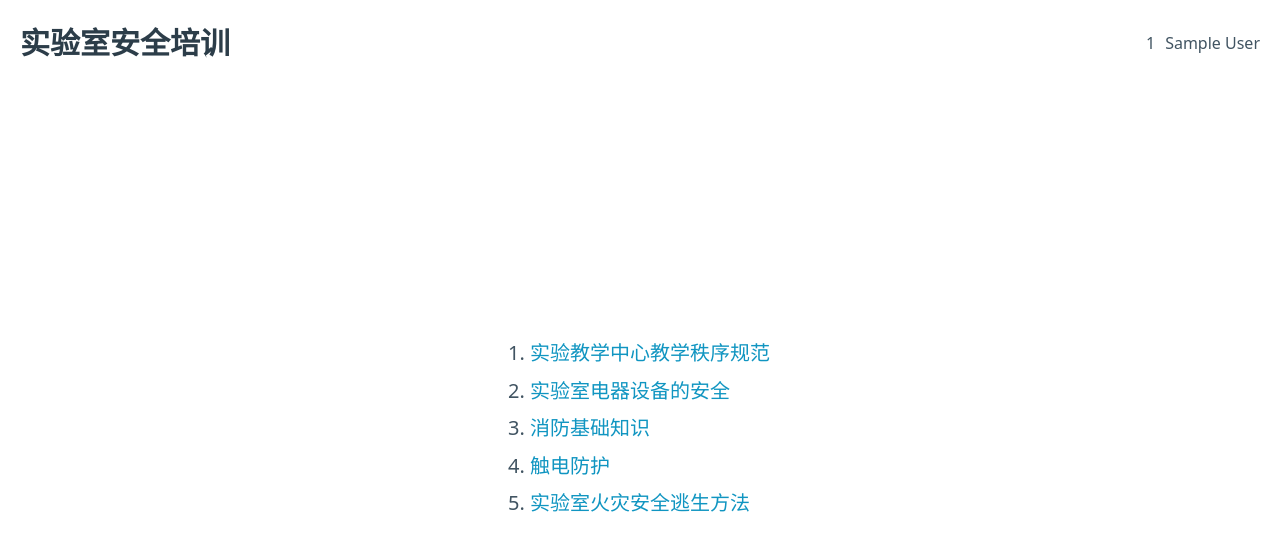
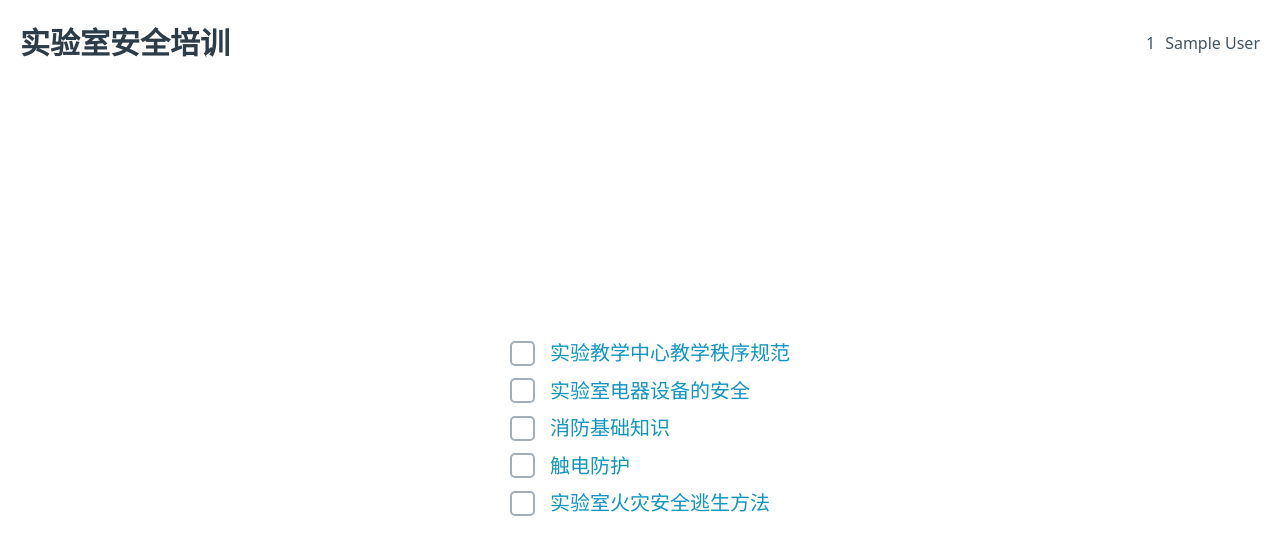
Before and after one commit to USTIL-bot/lab-safety, a Vue app: page /learn in a window 1280 px wide. Shown: the top 554 px of the page. Built offline with nearby package versions, Linux system fonts and the light colour scheme; sample sign-in values are in the browser's storage.

Commit message:
Beautify `ContentsView`

```diff
--- a/src/views/ContentsView.vue
+++ b/src/views/ContentsView.vue
@@ -14,10 +14,20 @@ const { allHasLearnt } = useLearnStore()
 </script>
 
 <template>
-  <ol>
+  <ul>
     <li v-for="[i, title] in contentsTitles.entries()" :key="i">
+      <input type="checkbox" :checked="allHasLearnt(i + 1)" @click.prevent="" />
       <RouterLink :to="`/learn/${i + 1}/1`">{{ title }}</RouterLink>
-      <div v-if="allHasLearnt(i + 1)">已学习</div>
     </li>
-  </ol>
+  </ul>
 </template>
+
+<style scoped>
+li {
+  list-style: none;
+}
+
+input {
+  margin-right: 0.75rem;
+}
+</style>
```
